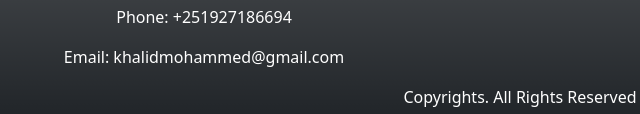
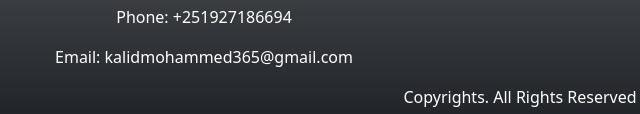
Before and after one commit to nhattywap/dabus, a plain HTML site: page index.html in a window 1280 px wide. Shown: the part 3883-3997 px from the top of the page, 120-760 px from the left. Drawn offline with nearby package versions, Linux system fonts and the light colour scheme.

Commit message:
email update

```diff
--- a/index.html
+++ b/index.html
@@ -252,7 +252,7 @@
                         <span>Phone: </span><span>+251927186694</span>
                     </p>
                     <p>
-                    <span>Email: </span><span>khalidmohammed@gmail.com</span>
+                    <span>Email: </span><span>kalidmohammed365@gmail.com</span>
                     </p>
                 </div>
                 <div class="col-sm-6 fw-lighter">
```
